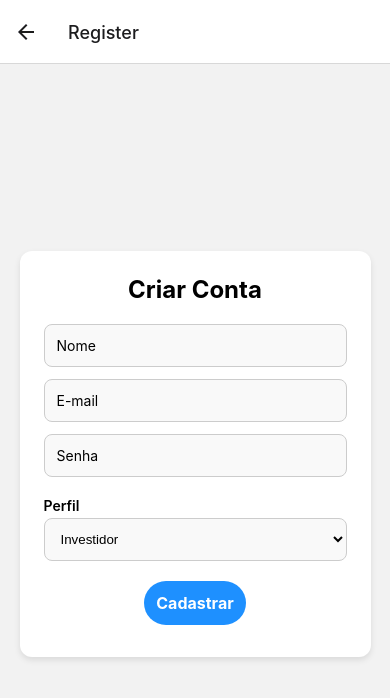
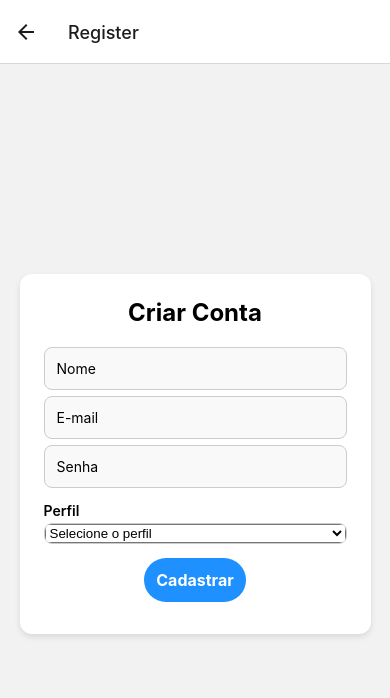
Before and after one commit to dwe-corp/dwe-app-mobile-react, a React Native app: screen /Register in a window 390 px wide. Shown: the top 698 px of the page. Built offline with nearby package versions, Linux system fonts and the light colour scheme.

Commit message:
Add: Melhorias Visuais

```diff
--- a/src/screens/LoginScreen.tsx
+++ b/src/screens/LoginScreen.tsx
@@ -7,17 +7,34 @@ import { useAuth } from '../context/AuthContext';
 export default function LoginScreen({ navigation }) {
   const [email, setEmail] = useState('');
   const [senha, setSenha] = useState('');
-  const [error, setError] = useState('');
+  const [errors, setErrors] = useState<{ [key: string]: string }>({});
 
   const { login } = useAuth();
 
   const handleLogin = async () => {
-    setError('');
+    const newErrors: { [key: string]: string } = {};
+
+    if (!email.trim()) {
+      newErrors.email = 'O e-mail é obrigatório.';
+    } else if (!/\S+@\S+\.\S+/.test(email)) {
+      newErrors.email = 'Formato de e-mail inválido.';
+    }
+
+    if (!senha.trim()) {
+      newErrors.senha = 'A senha é obrigatória.';
+    }
+
+    if (Object.keys(newErrors).length > 0) {
+      setErrors(newErrors);
+      return;
+    }
+
+    setErrors({});
     const success = await loginUser(email, senha);
     if (success) {
       login();
     } else {
-      setError('Credenciais inválidas. Verifique e tente novamente.');
+      setErrors({ geral: 'Credenciais inválidas. Verifique e tente novamente.' });
     }
   };
 
@@ -27,7 +44,7 @@ export default function LoginScreen({ navigation }) {
         <Text style={styles.header}>Entrar</Text>
 
         <TextInput
-          style={styles.input}
+          style={[styles.input, errors.email && styles.inputError]}
           placeholder="E-mail"
           autoCapitalize="none"
           keyboardType="email-address"
@@ -36,14 +53,20 @@ export default function LoginScreen({ navigation }) {
         />
 
         <TextInput
-          style={styles.input}
+          style={[styles.input, errors.senha && styles.inputError]}
           placeholder="Senha"
           secureTextEntry
           value={senha}
           onChangeText={setSenha}
         />
 
-        {error !== '' && <Text style={styles.error}>{error}</Text>}
+        {Object.values(errors).length > 0 && (
+          <View style={styles.errorBox}>
+            {Object.entries(errors).map(([key, msg]) => (
+              <Text key={key} style={styles.errorText}>• {msg}</Text>
+            ))}
+          </View>
+        )}
 
         <CustomButton title="Entrar" onPress={handleLogin} />
         <CustomButton title="Criar conta" onPress={() => navigation.navigate('Register')} />
@@ -71,14 +94,25 @@ const styles = StyleSheet.create({
     borderWidth: 1,
     borderColor: '#ccc',
     padding: 12,
-    marginBottom: 12,
+    marginBottom: 6,
     borderRadius: 8,
     backgroundColor: '#f9f9f9',
   },
-  error: {
-    color: 'red',
+  inputError: {
+    borderColor: '#cc0000',
+    backgroundColor: '#fff6f6',
+  },
+  errorBox: {
+    backgroundColor: '#ffe6e6',
+    borderRadius: 8,
+    padding: 12,
+    marginBottom: 16,
+    borderWidth: 1,
+    borderColor: '#ffcccc',
+  },
+  errorText: {
+    color: '#cc0000',
     fontSize: 13,
-    marginBottom: 12,
-    textAlign: 'center',
-  },
+    marginBottom: 4,
+  }
 });
--- a/src/screens/RegisterScreen.tsx
+++ b/src/screens/RegisterScreen.tsx
@@ -1,5 +1,5 @@
 import React, { useState } from 'react';
-import { View, Text, TextInput, StyleSheet } from 'react-native';
+import { View, Text, TextInput, StyleSheet, Platform } from 'react-native';
 import CustomButton from '../components/CustomButton';
 import { registerUser } from '../services/authService';
 import { Picker } from '@react-native-picker/picker';
@@ -8,14 +8,18 @@ export default function RegisterScreen({ navigation }) {
   const [nome, setNome] = useState('');
   const [email, setEmail] = useState('');
   const [senha, setSenha] = useState('');
-  const [perfil, setPerfil] = useState<'INVESTIDOR' | 'ASSESSOR'>('INVESTIDOR');
+  const [perfil, setPerfil] = useState('');
   const [errors, setErrors] = useState<{ [key: string]: string }>({});
 
   const handleRegister = async () => {
     const newErrors: { [key: string]: string } = {};
 
     if (!nome.trim()) newErrors.nome = 'O nome é obrigatório.';
-    if (!email.includes('@')) newErrors.email = 'Formato de e-mail inválido.';
+    if (!email.trim()) {
+      newErrors.email = 'O e-mail é obrigatório.';
+    } else if (!/\S+@\S+\.\S+/.test(email)) {
+      newErrors.email = 'Formato de e-mail inválido.';
+    }
     if (!senha) newErrors.senha = 'A senha é obrigatória.';
     if (!perfil) newErrors.perfil = 'O perfil é obrigatório.';
 
@@ -25,7 +29,7 @@ export default function RegisterScreen({ navigation }) {
     }
 
     setErrors({});
-    const success = await registerUser(nome, email, senha, perfil);
+    const success = await registerUser(nome, email, senha, perfil as 'INVESTIDOR' | 'ASSESSOR');
     if (success) {
       navigation.goBack();
     } else {
@@ -39,44 +43,54 @@ export default function RegisterScreen({ navigation }) {
         <Text style={styles.header}>Criar Conta</Text>
 
         <TextInput
-          style={styles.input}
+          style={[styles.input, errors.nome && styles.inputError]}
           placeholder="Nome"
           value={nome}
           onChangeText={setNome}
         />
-        {errors.nome && <Text style={styles.error}>{errors.nome}</Text>}
 
         <TextInput
-          style={styles.input}
+          style={[styles.input, errors.email && styles.inputError]}
           placeholder="E-mail"
           autoCapitalize="none"
           keyboardType="email-address"
           value={email}
           onChangeText={setEmail}
         />
-        {errors.email && <Text style={styles.error}>{errors.email}</Text>}
 
         <TextInput
-          style={styles.input}
+          style={[styles.input, errors.senha && styles.inputError]}
           placeholder="Senha"
           secureTextEntry
           value={senha}
           onChangeText={setSenha}
         />
-        {errors.senha && <Text style={styles.error}>{errors.senha}</Text>}
 
         <Text style={styles.label}>Perfil</Text>
+        <View
+          style={[
+            styles.pickerWrapper,
+            errors.perfil && styles.inputError
+          ]}
+        >
           <Picker
             selectedValue={perfil}
-          style={styles.input}
             onValueChange={(itemValue) => setPerfil(itemValue)}
+            style={Platform.OS === 'ios' ? styles.pickerIOS : undefined}
           >
+            <Picker.Item label="Selecione o perfil" value="" enabled={false} />
             <Picker.Item label="Investidor" value="INVESTIDOR" />
             <Picker.Item label="Assessor" value="ASSESSOR" />
           </Picker>
-        {errors.perfil && <Text style={styles.error}>{errors.perfil}</Text>}
+        </View>
 
-        {errors.geral && <Text style={styles.error}>{errors.geral}</Text>}
+        {Object.values(errors).length > 0 && (
+          <View style={styles.errorGroupBox}>
+            {Object.entries(errors).map(([key, msg]) => (
+              <Text key={key} style={styles.errorText}>• {msg}</Text>
+            ))}
+          </View>
+        )}
 
         <CustomButton title="Cadastrar" onPress={handleRegister} />
       </View>
@@ -103,19 +117,41 @@ const styles = StyleSheet.create({
     borderWidth: 1,
     borderColor: '#ccc',
     padding: 12,
-    marginBottom: 12,
+    marginBottom: 6,
     borderRadius: 8,
     backgroundColor: '#f9f9f9',
+  },
+  inputError: {
+    borderColor: '#cc0000',
+    backgroundColor: '#fff6f6',
   },
   label: {
     marginTop: 8,
     marginBottom: 4,
     fontWeight: '600',
   },
-  error: {
-    color: 'red',
+  pickerWrapper: {
+    borderWidth: 1,
+    borderColor: '#ccc',
+    borderRadius: 8,
+    marginBottom: 6,
+    overflow: 'hidden',
+    backgroundColor: '#f9f9f9',
+  },
+  pickerIOS: {
+    height: 120,
+  },
+  errorGroupBox: {
+    backgroundColor: '#ffe6e6',
+    borderRadius: 8,
+    padding: 12,
+    marginBottom: 16,
+    borderWidth: 1,
+    borderColor: '#ffcccc',
+  },
+  errorText: {
+    color: '#cc0000',
     fontSize: 13,
-    marginBottom: 8,
-    textAlign: 'left',
-  },
+    marginBottom: 4,
+  }
 });
```
Lines whose indentation alone changed are shown as unchanged.
